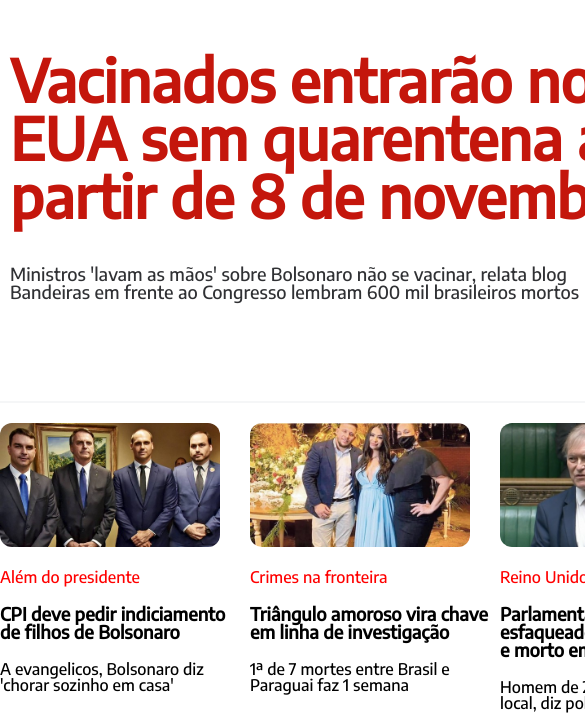
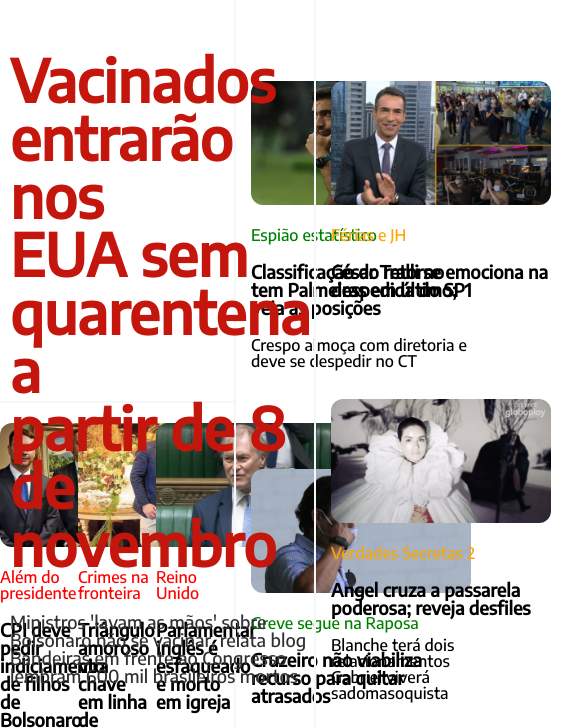
Before and after one commit to i-Lucas/Globo.com, a plain HTML site: page index.html in a window 390 px wide. Shown: the part 135-863 px from the top of the page, 585 px wide, since content can reach past the window. Drawn offline with Linux system fonts and the light colour scheme.

Commit message:
update responsive features

```diff
--- a/index.html
+++ b/index.html
@@ -1,5 +1,6 @@
 <!DOCTYPE html>
 <html lang="pt-BR">
+
 <head>
     <meta charset="UTF-8">
     <meta http-equiv="X-UA-Compatible" content="IE=edge">
@@ -32,19 +33,17 @@
 
             </div>
 
-
             <div class="todo-conteudo">
-
                 <div class="box-esquerdo">
 
                     <div class="box-esquerdo-top">
-
                         <div class="manchete">
                             <h1>Vacinados entrarão nos<br> EUA sem quarentena a<br> partir de 8 de novembro</h1>
                             <p>Ministros 'lavam as mãos' sobre Bolsonaro não se vacinar, relata blog<br>
                                 Bandeiras em frente ao Congresso lembram 600 mil brasileiros mortos
                             </p>
                         </div>
+
                     </div>
 
                     <div class="box-esquerdo-mid">
@@ -71,6 +70,7 @@
                         </div>
 
                     </div>
+
                     <div class="box-esquerdo-bot">
 
                         <div class="caixa">
@@ -78,11 +78,13 @@
                             <h1>PGR é consultada sobre investigação contra Alcolumbre</h1>
                             <p>Aliados dizem que situação de Alcolumbre 'está feia'</p>
                         </div>
+
                         <div class="caixa">
                             <p class="r">Negócio de R$ 5,2 bi</p>
                             <h1>Pão de Açúcar vende 71<br>pontos do Extra para o Assaí</h1>
                             <p>Lembre fusões e aquisições bilionárias recentes no país</p>
                         </div>
+
                         <div class="caixa">
                             <p class="r">Elo com caminhoneiros</p>
                             <h1>Podcast: ministro liga<br> empresários a atos de 7/9</h1>
@@ -90,60 +92,57 @@
                         </div>
 
                     </div>
-
                 </div>
 
                 <div class="box-direito">
-
                     <div class="box-direito-left">
 
                         <div class="caixa">
                             <img src="img/5.jpeg" alt="">
                             <p class="g mecorrige">Espião estatístico</p>
-                        <h1 class = "mecorrige">Classificação do retorno tem Palmeiras em último; veja as posições</h1>
-                        <p class = "mecorrige">Crespo almoça com diretoria e deve se despedir no CT</p>
+                            <h1 class="mecorrige">Classificação do retorno tem Palmeiras em último; veja as posições</h1>
+                            <p class="mecorrige">Crespo almoça com diretoria e deve se despedir no CT</p>
                         </div>
 
                         <div class="caixa">
                             <img src="img/7.jpeg" alt="">
                             <p class="g mecorrige">Greve segue na Raposa</p>
-                        <h1 class = "mecorrige">Cruzeiro não viabiliza recurso para quitar atrasados</h1>
+                            <h1 class="mecorrige">Cruzeiro não viabiliza recurso para quitar atrasados</h1>
                         </div>
 
                         <div class="caixa">
                             <img src="img/3.jpeg" alt="">
                             <p class="g mecorrige">Campeonato francês</p>
-                        <h1 class = "mecorrige">Desfalcado, PSG recebe o Angers, 4º colocado</h1>
+                            <h1 class="mecorrige">Desfalcado, PSG recebe o Angers, 4º colocado</h1>
                         </div>
 
                     </div>
+
                     <div class="box-direito-right">
 
                         <div class="caixa">
                             <img src="img/6.jpeg" alt="">
                             <p class="o mecorrige">Férias e JH</p>
-                        <h1 class = "mecorrige">César Tralli se emociona na despedida do SP1</h1>
+                            <h1 class="mecorrige">César Tralli se emociona na despedida do SP1</h1>
                         </div>
 
                         <div class="caixa">
                             <img src="img/1.jpeg" alt="">
                             <p class="o mecorrige">Verdades Secretas 2</p>
-                        <h1 class = "mecorrige">Angel cruza a passarela poderosa; reveja desfiles</h1>
-                        <p class = "mecorrige">Blanche terá dois relacionamentos<br>Gabriel viverá sadomasoquista</p>
+                            <h1 class="mecorrige">Angel cruza a passarela poderosa; reveja desfiles</h1>
+                            <p class="mecorrige">Blanche terá dois relacionamentos<br>Gabriel viverá sadomasoquista</p>
                         </div>
 
                         <div class="caixa ">
                             <img src="img/8.jpeg" alt="">
                             <p class="o mecorrige">Nos tempos do Imperador</p>
-                        <h1 class = "mecorrige">Lota vai cair em golpe</h1>
-                        <p class = "mecorrige">Teresa toma decisão radical</p>
-
-                    </div>
-                </div>
+                            <h1 class="mecorrige">Lota vai cair em golpe</h1>
+                            <p class="mecorrige">Teresa toma decisão radical</p>
 
                         </div>
                     </div>
                 </div>
-
+            </div>
+        </div>
     </body>
 </html>
--- a/style.css
+++ b/style.css
@@ -258,3 +258,31 @@ img:hover{
     opacity: 0.5;
     text-decoration: underline;
 }
+
+/* ------------------------------------------------------------ */
+
+/* responsividade -> infelizmente não funciona como deveria ! */
+
+@media (max-width: 600px) {
+
+    .toda-pagina {
+
+        width: auto;
+        height: auto;
+
+        display: column;
+        justify-content: space-around;
+        flex-wrap: wrap;
+    }
+
+    .todo-conteudo {
+
+        width: auto;
+        height: auto;
+
+        display: column;
+        justify-content: space-around;
+        flex-wrap: wrap;
+
+    }
+}
```
Lines whose indentation alone changed are shown as unchanged.
